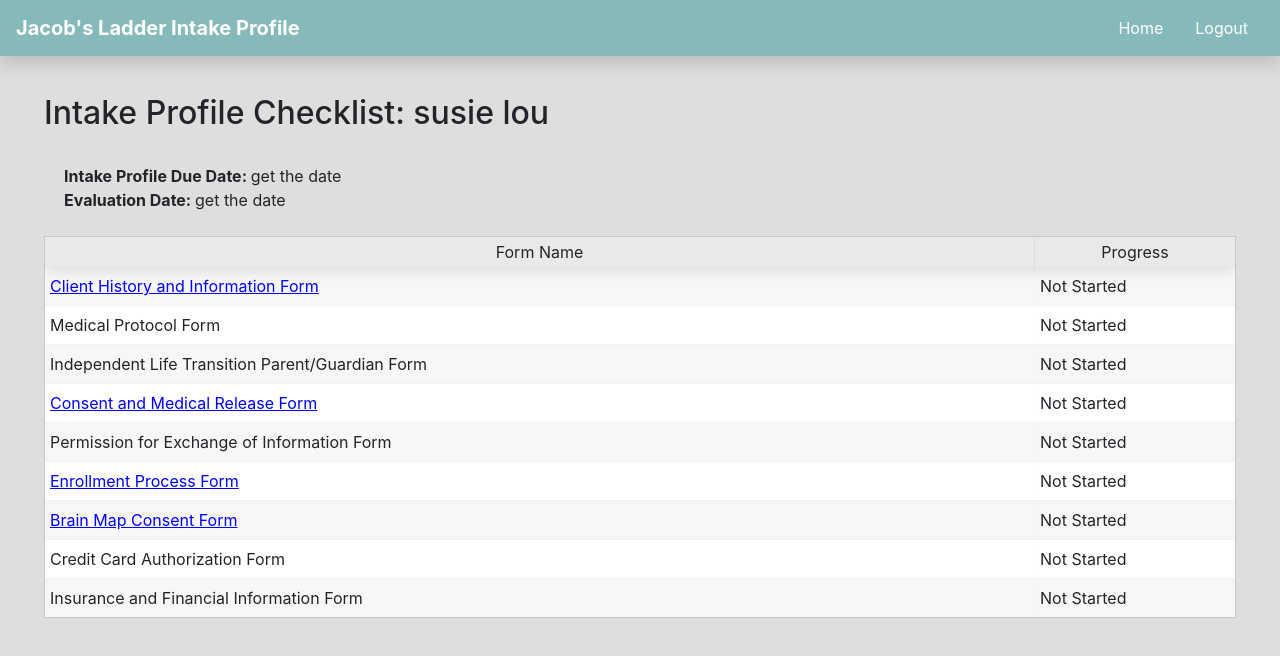
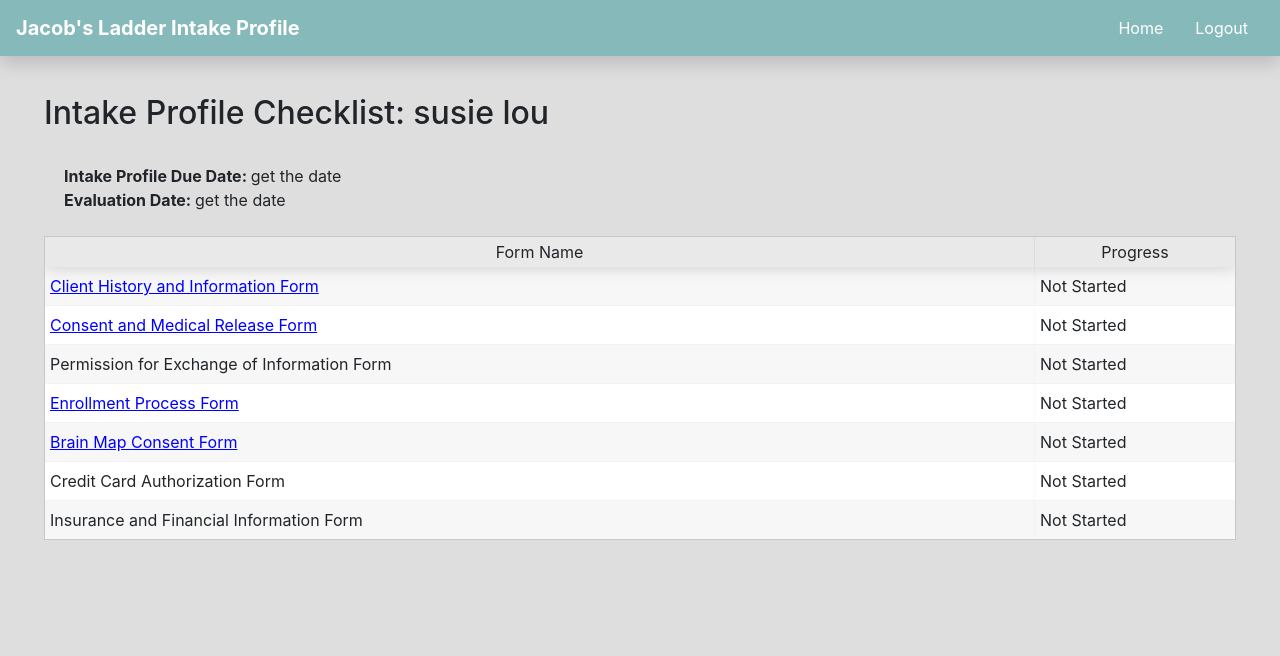
Before and after one commit to JacobsLadderIntake/FrontEndReact, a React (Create React App) app: page /parenthome in a window 1280 px wide. Shown: the top 656 px of the page. Built offline with nearby package versions, Linux system fonts and the light colour scheme.

Commit message:
removed form names that are included in chai

```diff
--- a/src/Parent-Home/ParentTable.js
+++ b/src/Parent-Home/ParentTable.js
@@ -23,12 +23,6 @@ class ParentTable extends Component {
                 name: <div id="chai" style={{color: 'blue', textDecoration: 'underline'}}>Client History and Information Form</div>,
                 progress: 'Not Started',
                 color: 'white',
-            }, {
-                name: 'Medical Protocol Form',
-                progress: 'Not Started'
-            }, {
-                name: 'Independent Life Transition Parent/Guardian Form',
-                progress: 'Not Started'
             }, {
                 name: <div id="cmr" style={{color: 'blue', textDecoration: 'underline'}}>Consent and Medical Release Form</div>,
                 progress: 'Not Started'
@@ -97,7 +91,7 @@ class ParentTable extends Component {
                     className={"parentTable -striped -highlight"}
                     data={this.state.data}
                     columns={this.state.columns}
-                    defaultPageSize={9}
+                    defaultPageSize={7}
                     showPagination={false}
                     getTdProps={(state, rowInfo) => {
                         return {
```
